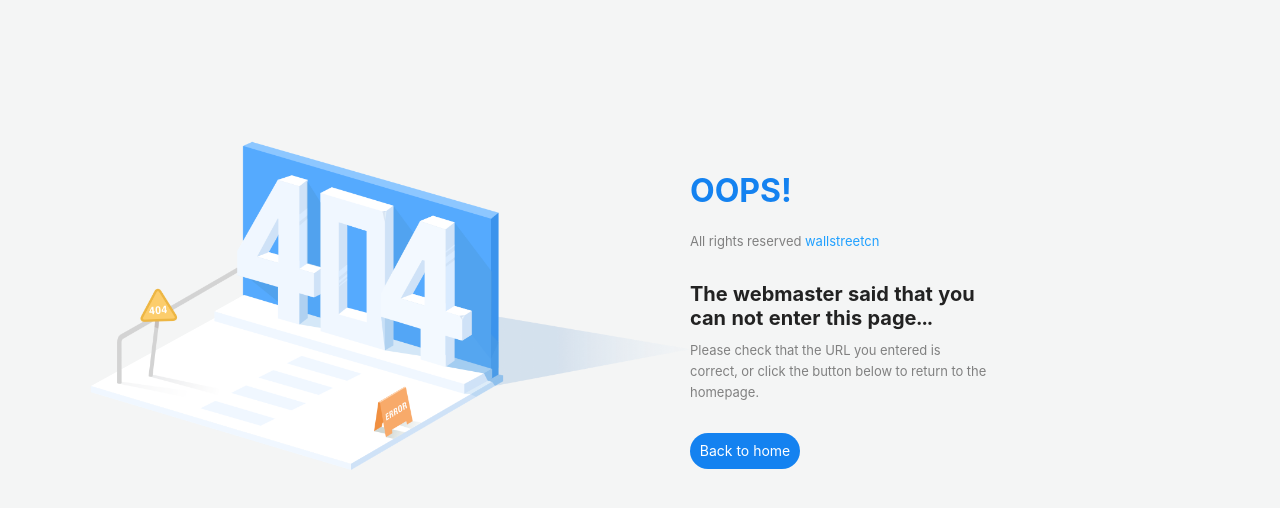
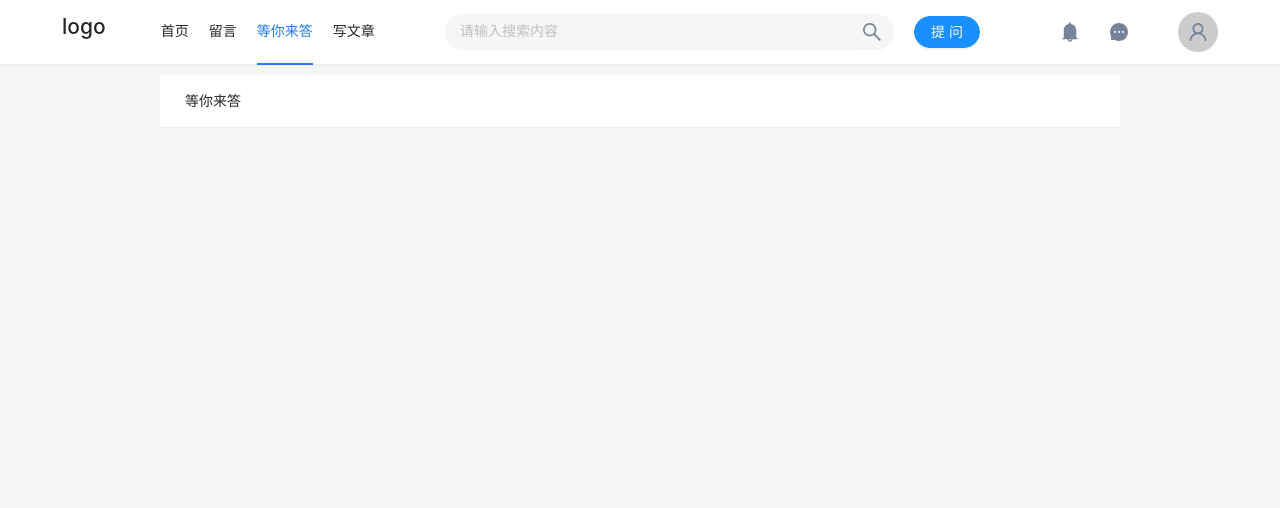
Before and after one commit to woshinibaba-hue/bloc, a React (Create React App) app: page /waiting in a window 1280 px wide. Shown: the top 508 px of the page. Built offline with nearby package versions, Linux system fonts and the light colour scheme.

Commit message:
等你来答模块添加

```diff
--- a/src/components/Header/Nav/index.tsx
+++ b/src/components/Header/Nav/index.tsx
@@ -32,6 +32,7 @@ const menu = (
 const items = [
   { label: '首页', key: '/' },
   { label: '留言', key: '/guestbook' },
+  { label: '等你来答', key: '/waiting' },
   { label: '写文章', key: '/write' }
 ]
 
--- a/src/components/Menu/styled.ts
+++ b/src/components/Menu/styled.ts
@@ -1,6 +1,7 @@
 import styled from 'styled-components'
 
 export const MenuStyle = styled.div`
+  flex: 1;
   display: flex;
 
   .menu-item {
--- a/src/layout/style.ts
+++ b/src/layout/style.ts
@@ -64,7 +64,7 @@ export const LayOutStyle = styled.div<IProps>`
       max-width: 450px;
       border-radius: 20px;
       padding: 2px 5px;
-      margin: 0 20px 0 80px;
+      margin-right: 20px;
       overflow: hidden;
       background-color: #f6f6f6;
 
--- a/src/router/index.tsx
+++ b/src/router/index.tsx
@@ -1,6 +1,6 @@
 import React, { lazy, LazyExoticComponent, Suspense } from 'react'
 
-import { RouteObject, useRoutes } from 'react-router-dom'
+import { RouteObject } from 'react-router-dom'
 
 interface IRoute {
   path: string
@@ -28,6 +28,10 @@ const routers: IRoute[] = [
       {
         path: '/article/:id',
         component: lazy(() => import('@/views/Article'))
+      },
+      {
+        path: '/waiting',
+        component: lazy(() => import('@/views/Waiting'))
       }
     ]
   },
--- /dev/null
+++ b/src/views/Waiting/index.tsx
@@ -0,0 +1,7 @@
+import React, { memo } from 'react'
+
+const Waiting: React.FC = () => {
+  return <div className="bg">等你来答</div>
+}
+
+export default memo(Waiting)
```
